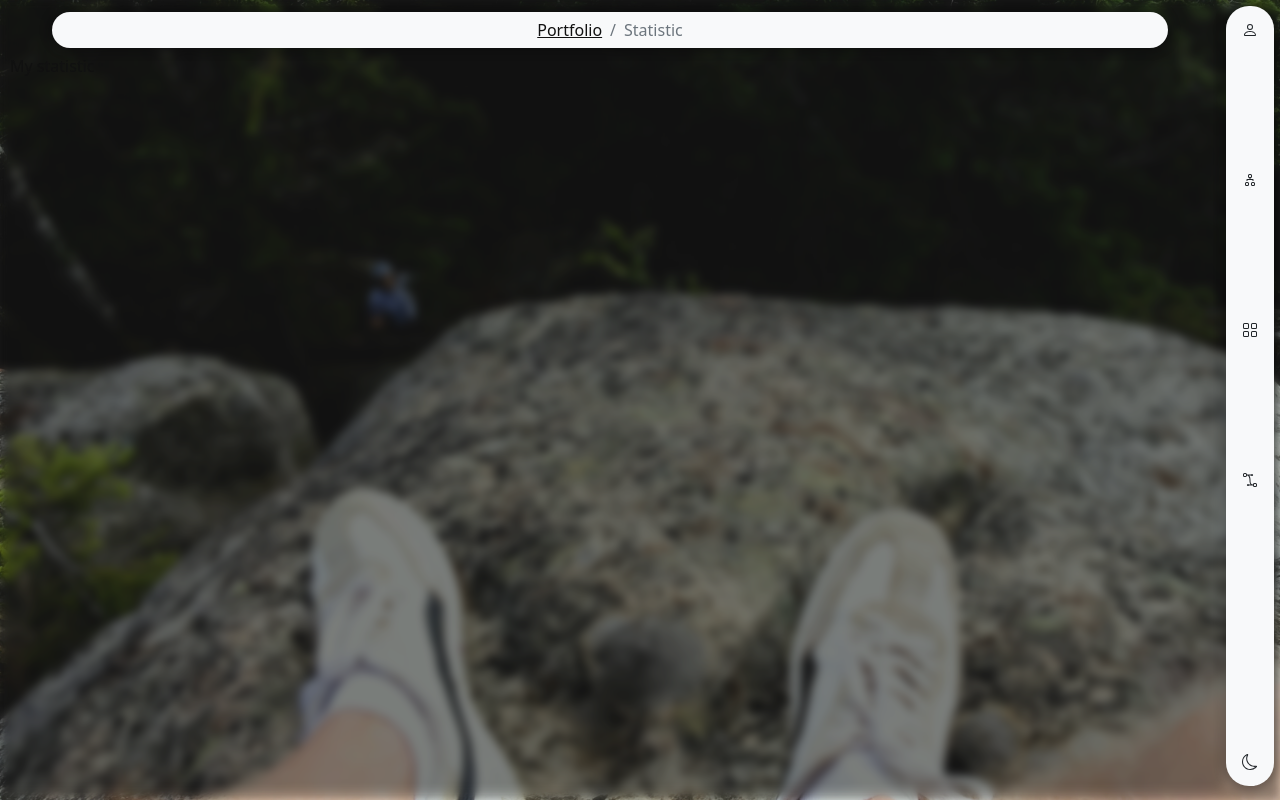
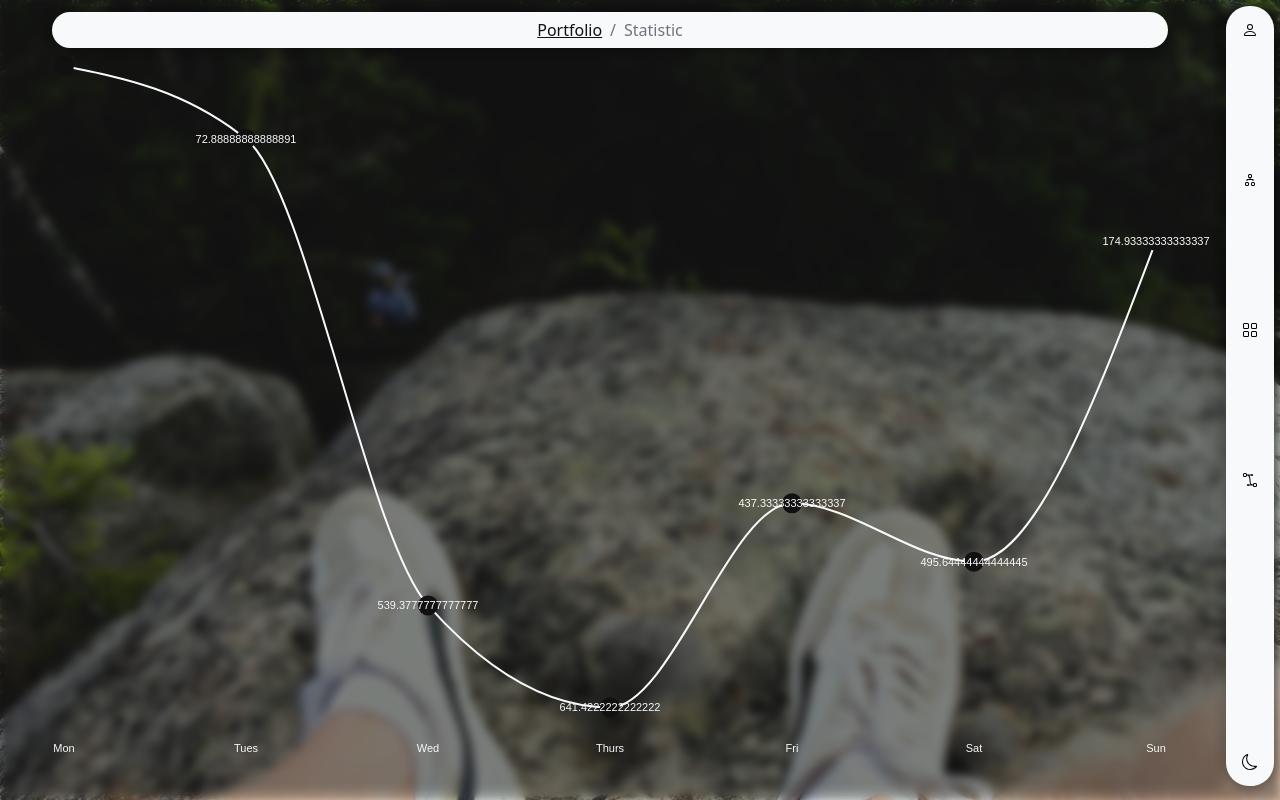
Before and after one commit to dawmsi/portfolio, a React (Create React App) app: page /portfolio/statistic in a window 1280 px wide. Built offline with nearby package versions, Linux system fonts and the light colour scheme.

Commit message:
statistic done

```diff
--- a/package.json
+++ b/package.json
@@ -4,6 +4,7 @@
   "version": "0.1.0",
   "private": true,
   "dependencies": {
+    "@nivo/line": "^0.80.0",
     "@testing-library/jest-dom": "^5.16.5",
     "@testing-library/react": "^13.4.0",
     "@testing-library/user-event": "^13.5.0",
--- a/src/App.scss
+++ b/src/App.scss
@@ -1,6 +1,7 @@
 // vars colors
 $theme-colors: (
-    'dark': rgb(17, 17, 17)
+    'dark': #111111,
+    'light': #f8f9fa
 ) !default;
 
 @import '~bootstrap/scss/bootstrap';
--- a/src/routes/MainRoutes.js
+++ b/src/routes/MainRoutes.js
@@ -23,7 +23,10 @@ export const MainRoutes = ({ isLight }) => {
                     path="projects"
                     element={<Projects isLight={isLight} />}
                 />
-                <Route path="statistic" element={<Statistic />} />
+                <Route
+                    path="statistic"
+                    element={<Statistic isLight={isLight} />}
+                />
             </Route>
         </Routes>
     )
--- a/src/scenes/Statistic/index.jsx
+++ b/src/scenes/Statistic/index.jsx
@@ -1,8 +1,77 @@
 import React from 'react'
-export const Statistic = () => {
+import { ResponsiveLine } from '@nivo/line'
+import { data } from './statistic'
+
+export const Statistic = ({ isLight }) => {
     return (
-        <>
-            <p>My statistic</p>
-        </>
+        <div
+            style={{
+                position: 'absolute',
+                top: 0,
+                bottom: 0,
+                left: 0,
+                right: 0
+            }}
+        >
+            <ResponsiveLine
+                data={data}
+                theme={{
+                    dots: {
+                        text: {
+                            fill: isLight ? '#f8f9fa' : '#111111'
+                        }
+                    },
+                    axis: {
+                        fontSize: '14px',
+                        ticks: {
+                            line: {
+                                stroke: '#111111'
+                            },
+                            text: {
+                                fill: isLight ? '#f8f9fa' : '#111111'
+                            }
+                        }
+                    }
+                }}
+                margin={{ top: 60, right: 60, bottom: 60, left: 60 }}
+                xScale={{ type: 'point' }}
+                yScale={{
+                    type: 'linear',
+                    min: 'auto',
+                    max: 'auto',
+                    stacked: true,
+                    reverse: false
+                }}
+                yFormat=" >-.2f"
+                curve="monotoneX"
+                axisTop={null}
+                axisRight={null}
+                axisBottom={{
+                    orient: 'bottom',
+                    tickSize: 0,
+                    tickPadding: 20,
+                    tickRotation: 0,
+                    colors: isLight ? '#f8f9fa' : '#111111',
+                    legendOffset: 36,
+                    legendPosition: 'middle'
+                }}
+                axisLeft={null}
+                enableGridX={false}
+                enableGridY={false}
+                colors={isLight ? '#f8f9fa' : '#111111'}
+                pointSize={13}
+                pointColor={isLight ? '#111111' : '#f8f9fa'}
+                pointBorderWidth={7}
+                pointBorderColor={isLight ? '#111111' : '#f8f9fa'}
+                enablePointLabel={true}
+                pointLabel="y"
+                pointLabelYOffset={4}
+                areaOpacity={0}
+                isInteractive={false}
+                enableCrosshair={false}
+                crosshairType="top-left"
+                legends={[]}
+            />
+        </div>
     )
 }
--- /dev/null
+++ b/src/scenes/Statistic/statistic.js
@@ -0,0 +1,36 @@
+export const data = [
+    {
+        id: 'visit',
+        color: 'hsl(2, 70%, 50%)',
+        data: [
+            {
+                x: 'Mon',
+                y: 90
+            },
+            {
+                x: 'Tues',
+                y: 80
+            },
+            {
+                x: 'Wed',
+                y: 16
+            },
+            {
+                x: 'Thurs',
+                y: 2
+            },
+            {
+                x: 'Fri',
+                y: 30
+            },
+            {
+                x: 'Sat',
+                y: 22
+            },
+            {
+                x: 'Sun',
+                y: 66
+            }
+        ]
+    }
+]
```
Also changed, not shown: 1 other file (tests, documents, lock files or other folders).
